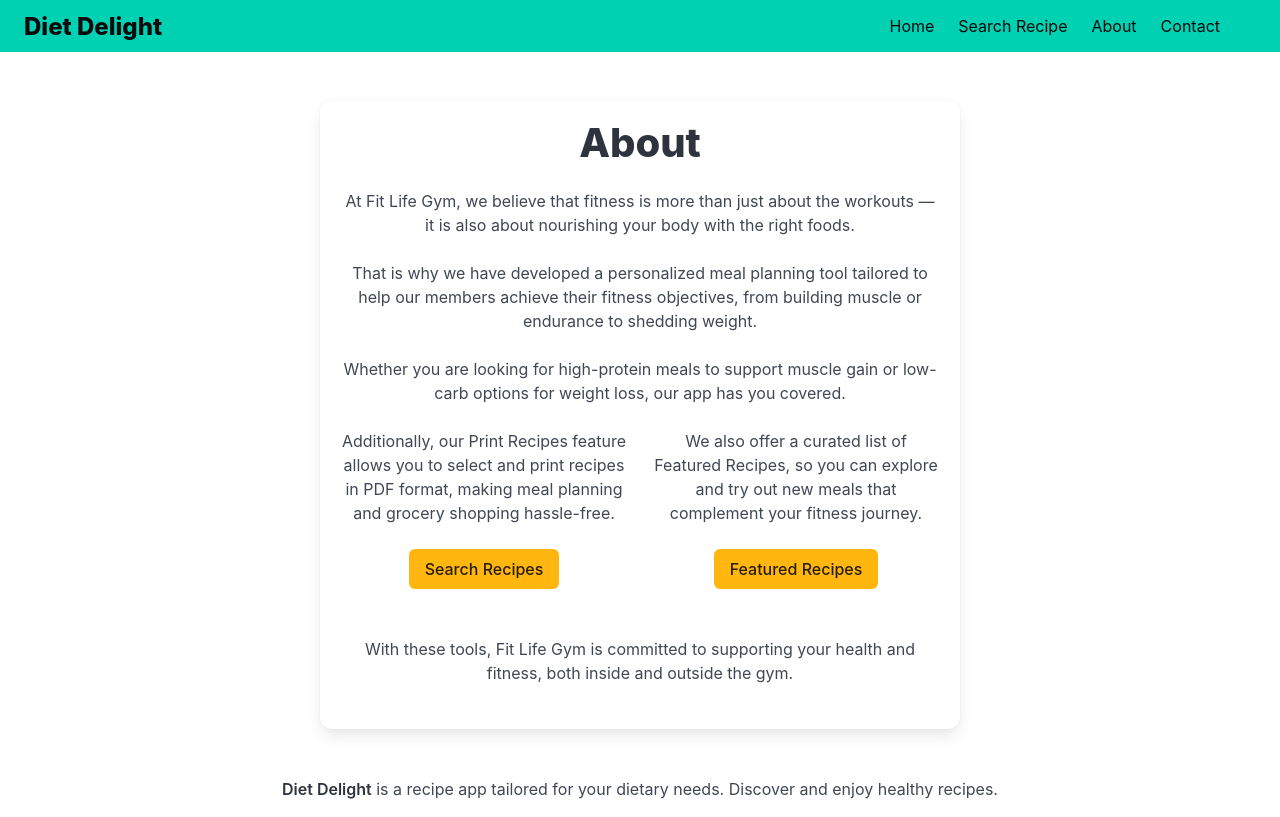
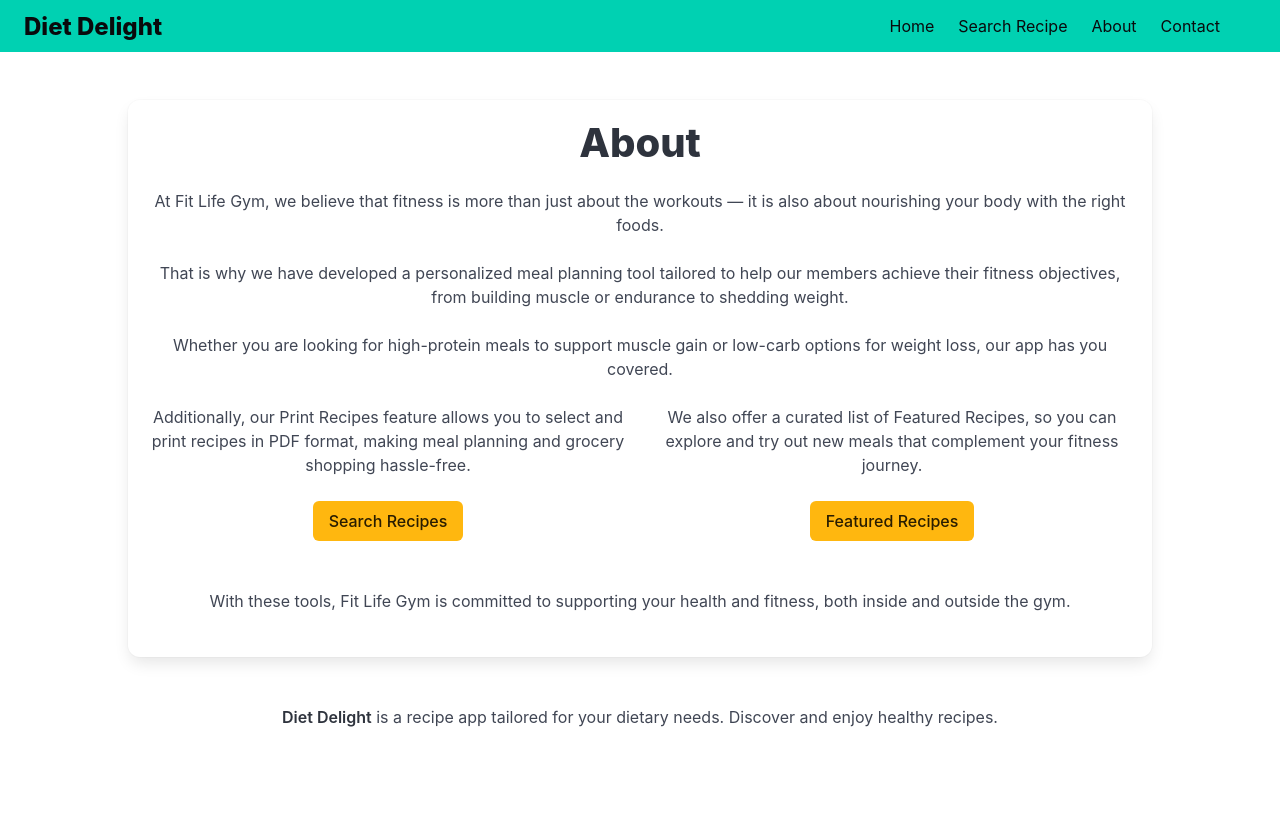
Before and after one commit to jmcaluyafuentes/diet-delight-frontend, a React (Vite) app: page /about in a window 1280 px wide. Built offline with nearby package versions, Linux system fonts and the light colour scheme.

Commit message:
style(About): increase width of container to 80vw

```diff
--- a/src/components/NavBar.jsx
+++ b/src/components/NavBar.jsx
@@ -40,9 +40,6 @@ const NavBar = () => {
     return (
         <nav className="navbar has-background-primary" role="navigation" aria-label="main navigation">
             <div className="navbar-brand" id="navbar-main">
-                {/* <Link to="/" className="navbar-item" >
-                    <h1 className="title is-4 has-text-black ml-5 mr-5">Diet Delight</h1>
-                </Link> */}
                 <Link
                     to="/"
                     className={`navbar-main ${location.pathname === '/' ? 'active' : ''} has-text-black is-flex is-align-items-center`}
--- a/src/pages/About.jsx
+++ b/src/pages/About.jsx
@@ -4,7 +4,7 @@ import { Link } from 'react-router-dom';
 const About = () => {
     return (
         <main className="section is-flex is-align-item-center is-justify-content-center">
-            <div className="box" style={{ maxWidth: "50vw" }}>
+            <div className="box" style={{ maxWidth: "80vw" }}>
                 <h1 className="title is-2 has-text-centered">About</h1>
                 <div className="has-text-centered">
                     <p className="mb-5">At Fit Life Gym, we believe that fitness is more than just about the workouts — it is also about nourishing your body with the right foods.</p>
--- a/src/pages/Contact.jsx
+++ b/src/pages/Contact.jsx
@@ -7,7 +7,7 @@ const Contact = () => {
             <div className="box" style={{ maxWidth: "80vw" }}>
                 <h1 className="title is-2 has-text-centered">Contact</h1>
                 <div className="has-text-centered mb-5">
-                    <p className="mb-5">Diet Delight was created by 3 aspiring Software Developers</p>
+                    <p className="mb-5">Diet Delight was developed by three aspiring Software Developers.</p>
                 </div>
                 <div className="columns is-centered has-text-centered">
                     <div className="column is-one-third-desktop is-full-mobile mb-5" >
```
